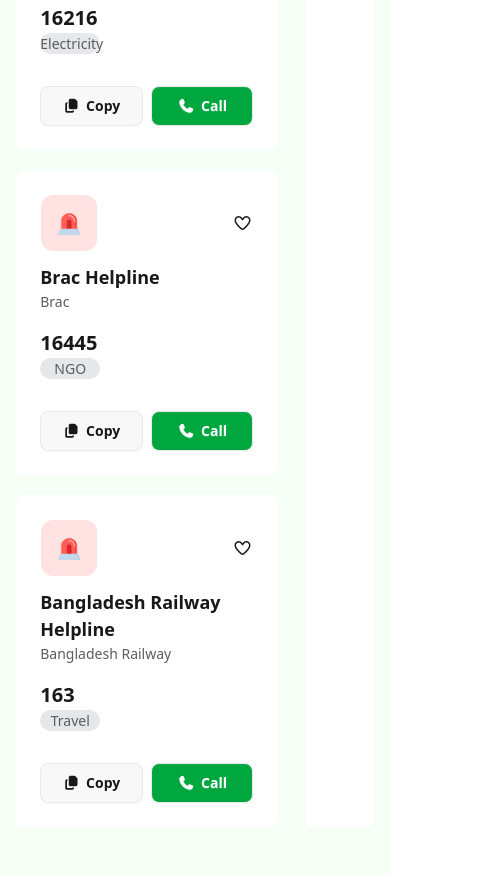
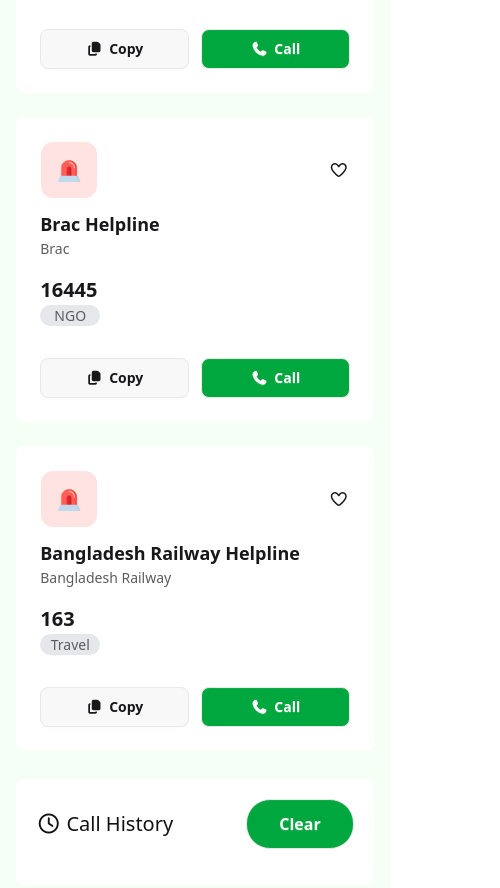
Before and after one commit to rayhan309/Assignment-5, a plain HTML site: page index.html in a window 390 px wide. Shown: the part 2768-3656 px from the top of the page, 500 px wide, since content can reach past the window. Drawn offline with nearby package versions, Linux system fonts and the light colour scheme.

Commit message:
added the grid layout

```diff
--- a/index.html
+++ b/index.html
@@ -51,7 +51,7 @@
          <!-- card & history section -->
          <section class="w-11/12 mx-auto grid grid-cols-12 gap-7 py-12">
             <!-- card container -->
-            <section class="col-span-9 grid grid-cols-1 md:grid-cols-3 gap-5" id="card-container">
+            <section class="col-span-12 md:col-span-9 grid grid-cols-1 md:grid-cols-3 gap-6" id="card-container">
                 <!-- card 1 -->
                 <div>
                     <div class="bg-white rounded-lg p-6">
@@ -279,11 +279,11 @@
                 </div>
             </section>
             <!-- history container -->
-             <aside class="bg-white col-span-3 rounded-lg p-5">
+             <aside class="bg-white col-span-12 md:col-span-3 rounded-lg p-5">
                 <div>
                     <div class="flex justify-between items-center mb-4">
                         <h2 class="text-[1.25rem] text-[#111111] font-medium"><i class="fa-regular fa-clock"></i> Call History</h2>
-                        <button class="btn bg-[#00A63E] text-[1rem] font-semibold text-white py-6 px-8 rounded-3xl"><span id="copy-btn">Clear</button>
+                        <button class="btn bg-[#00A63E] text-[1rem] font-semibold text-white py-6 px-8 rounded-3xl"><span id="Clear-btn">Clear</button>
                     </div>
                     <div id="history-container">
 
--- a/js/index.js
+++ b/js/index.js
@@ -64,3 +64,8 @@
     container.appendChild(createDiv)
   }
 })
+
+newId('Clear-btn').addEventListener('click', function() {
+    const container = newId('history-container');
+    container.innerHTML = ''
+})
```
